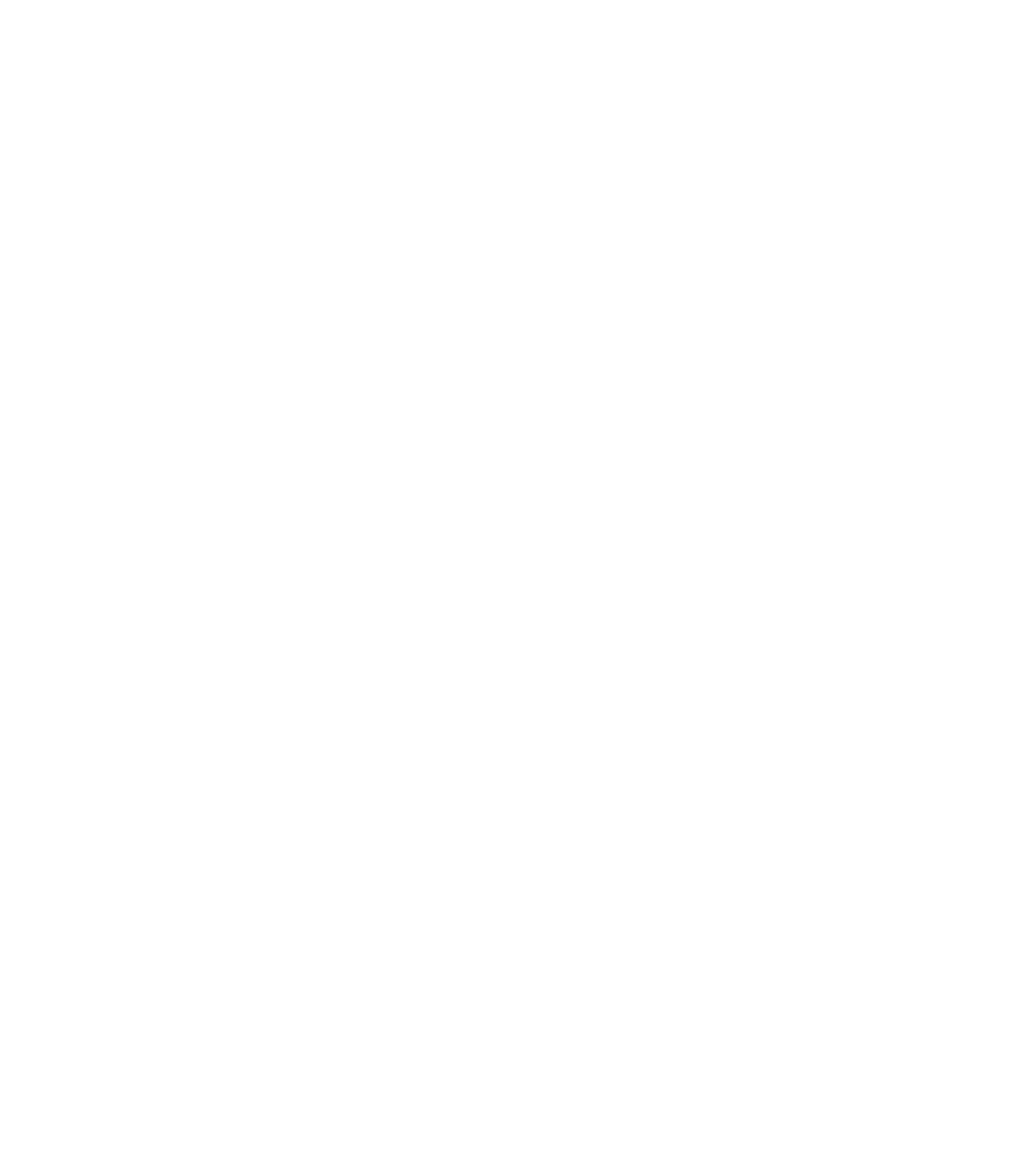
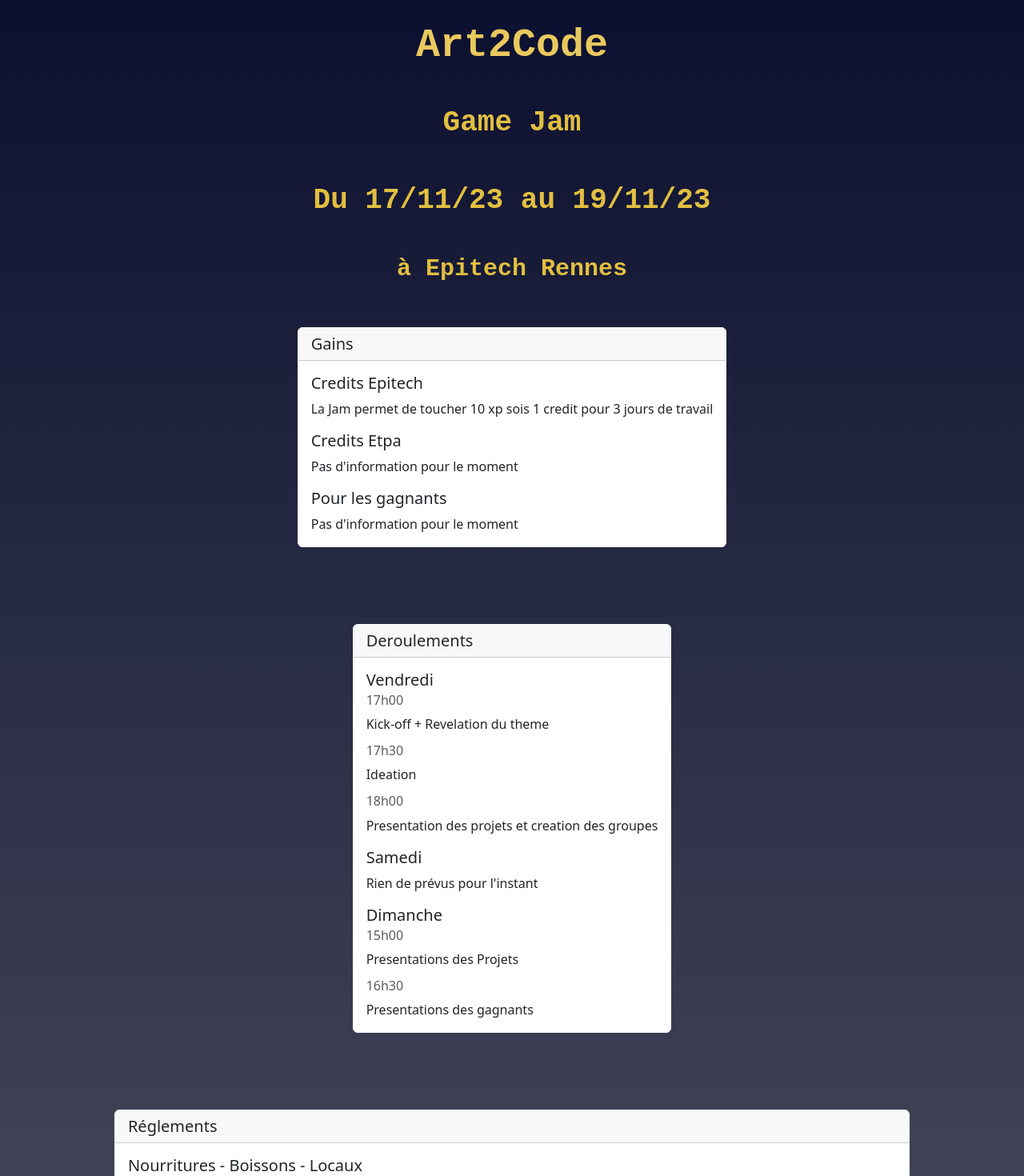
Before and after one commit to CogalTek/Art2Code, a Nuxt app in the folder Art2Code/: page /Information in a window 1280 px wide. Before the commit this address had no page. Shown: the part 140-1610 px from the top of the page at 80% size. Before the commit the page ends 800 px from the top, so only its background shows below. Built offline with nearby package versions, Linux system fonts and the light colour scheme.

Commit message:
feat: add info page

```diff
--- /dev/null
+++ b/Art2Code/pages/Information.vue
@@ -0,0 +1,102 @@
+<template>
+    <div class="body d-flex flex-column align-items-center">
+        <img style="height: 15vh;" src="/logo.png" alt="logo Art2Code">
+        <h1 class="my-5 text02">Art2Code</h1>
+        <h3 class="text01">Game Jam</h3>
+        <h3 class="my-5 text01">Du 17/11/23 au 19/11/23</h3>
+        <h4 class="text03">à Epitech Rennes</h4>
+
+        <div class="card border-light my-5">
+            <h5 class="card-header">Gains</h5>
+            <div class="card-body">
+                <h5 class="card-title">Credits Epitech</h5>
+                <p class="card-text">La Jam permet de toucher 10 xp sois 1 credit pour 3 jours de travail</p>
+                <h5 class="card-title">Credits Etpa</h5>
+                <p class="card-text">Pas d'information pour le moment</p>
+                <h5 class="card-title">Pour les gagnants</h5>
+                <p class="card-text">Pas d'information pour le moment</p>
+            </div>
+        </div>
+
+        <div class="card border-light my-5">
+            <h5 class="card-header">Deroulements</h5>
+            <div class="card-body">
+                <h5 class="card-title">Vendredi</h5>
+                <h6 class="card-subtitle mb-2 text-body-secondary">17h00</h6>
+                <p class="card-text">Kick-off + Revelation du theme</p>
+                <h6 class="card-subtitle mb-2 text-body-secondary">17h30</h6>
+                <p class="card-text">Ideation</p>
+                <h6 class="card-subtitle mb-2 text-body-secondary">18h00</h6>
+                <p class="card-text">Presentation des projets et creation des groupes</p>
+                <h5 class="card-title">Samedi</h5>
+                <p class="card-text">Rien de prévus pour l'instant</p>
+                <h5 class="card-title">Dimanche</h5>
+                <h6 class="card-subtitle mb-2 text-body-secondary">15h00</h6>
+                <p class="card-text">Presentations des Projets</p>
+                <h6 class="card-subtitle mb-2 text-body-secondary">16h30</h6>
+                <p class="card-text">Presentations des gagnants</p>
+            </div>
+        </div>
+
+        <div class="card border-light my-5">
+            <h5 class="card-header">Réglements</h5>
+            <div class="card-body">
+                <h5 class="card-title">Nourritures - Boissons - Locaux</h5>
+                <p class="card-text">- Vous ne pouvez pas boire d'alcool dans l'enceinte des locaux d'Epitech Rennes (tout type d'alcool).</p>
+                <p class="card-text">- Vous ne pouvez pas manger dans les salles machines (toutes salles ou il y a plus de 3 pc), il y a une cafetaria mise a disposition.</p>
+                <p class="card-text">- Ne pas remplire les poubelles de cartons a pizza, vous pouvez les mettre dans les poubelles jaune devant le batiment.</p>
+                <p class="card-text">- Vous pouvez dormir dans les locaux à conditions de laisser propre derrieres vous.</p>
+            </div>
+        </div>
+    </div>
+  </template>
+
+<style>
+    .text03 {
+        color: #E2BF40;
+        font-family: 'IBM Plex Mono', monospace;
+        font-size: 30px;
+        font-style: normal;
+        font-weight: 700;
+        line-height: normal;
+        text-align: center;
+    }
+    .text02 {
+        color: #e9c95e;
+        font-family: 'IBM Plex Mono', monospace;
+        font-size: 50px;
+        font-style: normal;
+        font-weight: 700;
+        line-height: normal;
+        text-align: center;
+    }
+    .text01 {
+        color: #E2BF40;
+        font-family: 'IBM Plex Mono', monospace;
+        font-size: 36px;
+        font-style: normal;
+        font-weight: 700;
+        line-height: normal;
+        text-align: center;
+    }
+    .body {
+        min-height: 100vh;
+        height: auto;
+        width: 100vw;
+        position: absolute;
+        background: linear-gradient(180deg, #070B2C 0%, rgba(3, 6, 29, 0.727) 100%);
+    }
+</style>
+
+  <script>
+
+  export default {
+    methods: {
+      navigateToInscrition() {
+        this.$router.push('/Inscription');
+      }
+    }
+  }
+
+
+  </script>
--- a/Art2Code/pages/index.vue
+++ b/Art2Code/pages/index.vue
@@ -2,7 +2,8 @@
   <div class="body d-flex flex-column align-items-center justify-content-center">
     <img style="height: 50vh;" src="/logo.png" alt="logo Art2Code">
     <h3 class="my-5 text01">Du 17/11/23 au 19/11/23</h3>
-    <button @click="navigateToInscrition" class="my-5 btn btn-primary"><span body="text02">S'inscrire</span></button>
+    <button @click="navigateToInscrition" class="my-3 btn btn-primary"><span body="text02">S'inscrire</span></button>
+    <button @click="navigateToInformation" class="btn btn-primary"><span body="text02">Information</span></button>
   </div>
 </template>
 
@@ -38,6 +39,9 @@
   methods: {
     navigateToInscrition() {
       this.$router.push('/Inscription');
+    },
+    navigateToInformation() {
+      this.$router.push('/Information');
     }
   }
 }
```
